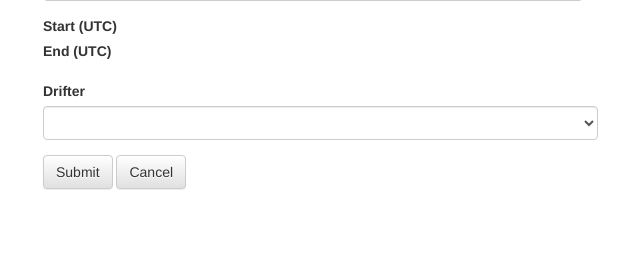
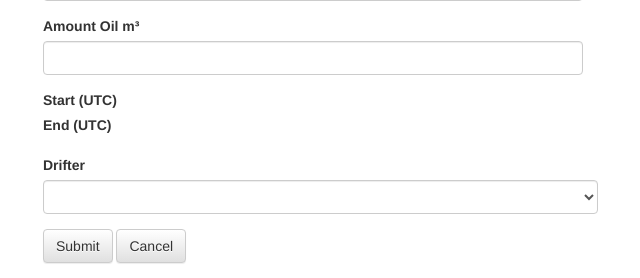
Before and after one commit to alpari01/msi-adrift, a Flask app: template webapp/templates/new.html in a window 1280 px wide. Shown: the part 617-895 px from the top of the page, without its empty margins (27-667 px from the left). Before the commit the page ends 807 px from the top, so only its background shows below. Run offline with Flask 3, Linux system fonts and the light colour scheme; the template is opened without the code that fills it, so the values that code supplies are empty; some libraries are stand-ins or nearby versions.

Commit message:
Simulation ajax API add custom oil amount slider

```diff
--- a/webapp/app.py
+++ b/webapp/app.py
@@ -132,6 +132,7 @@ def create_app():
         radius = 250
         duration = "12 hours"
         particles_amount = 1000
+        oil_amount = 10
 
         if context != None:
             latitude = context["latitude"]
@@ -160,6 +161,7 @@ def create_app():
                                duration=duration,
                                radius=radius,
                                particles_amount=particles_amount,
+                               oil_amount=oil_amount,
                                start_time=start_time,
                                longitude=longitude,
                                polygon=json.dumps([list(p) for p in polygon]))
@@ -426,6 +428,9 @@ def create_app():
         latitude = float(request.values.get('latitude', defaults["latitude"]))
         longitude = float(request.values.get('longitude', defaults["longitude"]))
 
+        oil_amount = int(request.values.get('oil_amount', '10'))
+        print(f"m3_per_hour: {oil_amount}")
+
         particles_amount = int(request.values.get('particles_amount', '1000'))
         print(f"number of particles: {particles_amount}")
 
@@ -467,6 +472,7 @@ def create_app():
             'input_path': input_path,
             'output_path': output_path,
             'particles_amount': particles_amount,
+            'oil_amount': oil_amount,
             'depth': depth,
             'radius': radius,
             'model': model,
--- a/webapp/templates/new.html
+++ b/webapp/templates/new.html
@@ -47,7 +47,7 @@
 
         @media screen and (min-width: 240px) {
             #particles_amount {
-                width: 520px;
+                width: 540px;
             }
         }
         @media screen and (min-width: 992px) {
@@ -57,6 +57,22 @@
         }
         @media screen and (min-width: 1200px) {
             #particles_amount {
+                width: 540px;
+            }
+        }
+
+        @media screen and (min-width: 240px) {
+            #oil_amount {
+                width: 520px;
+            }
+        }
+        @media screen and (min-width: 992px) {
+            #oil_amount {
+                width: 440px;
+            }
+        }
+        @media screen and (min-width: 1200px) {
+            #oil_amount {
                 width: 540px;
             }
         }
@@ -217,6 +233,10 @@
                 $("#particles_amount_label").text(value);
                 }});
 
+            $("#oil_amount").slider({formatter: function(value) {
+                $("#oil_amount_label").text(value);
+                }});
+
             $("input:text").focus(function() {
                 $(this).select();
                 });
@@ -305,6 +325,10 @@
                                 <input class="form-control" id="particles_amount" name="particles_amount" data-slider-id='particles_amount' data-slider-tooltip="hide" type="text" data-slider-min="5" data-slider-max="1000" data-slider-step="5" data-slider-value="{{particles_amount}}"/>
                             </div>
                             <div class="form-group">
+                                <label class="control-label">Amount Oil <span id="oil_amount_label"></span> m³ </label>
+                                <input class="form-control" id="oil_amount" name="oil_amount" data-slider-id='oil_amount' data-slider-tooltip="hide" type="text" data-slider-min="5" data-slider-max="1000" data-slider-step="5" data-slider-value="{{oil_amount}}"/>
+                            </div>
+                            <div class="form-group">
                                 <label class="control-label">Start (UTC)</label>
                                 <span id="start_time_label"></span>
                                 <br>
--- a/webapp/templates/project.html
+++ b/webapp/templates/project.html
@@ -118,6 +118,7 @@
                   <tr><th class="text-right">Location</th><td>{{latitude}}, {{longitude}}</td></tr>
                   <tr><th class="text-right">Radius</th><td id="ctx_radius"></td></tr>
                   <tr><th class="text-right">Particles</th><td id="ctx_particles_amount"></td></tr>
+                  <tr><th class="text-right">Oil Amount</th><td id="ctx_oil_amount"></td></tr>
                   <tr><th class="text-right">Model</th><td id="ctx_model"></td></tr>
                   <tr><th class="text-right">Drifter</th><td id="ctx_drifter"></td></tr>
                 </table>
@@ -143,8 +144,8 @@
             let colour_layer = function(series){
               return {
                  draw_points: function(this_draw,series,i,info,canvasWidth,canvasData){
-                   if( i== series.length || this_draw != current_draw){
-                     if(this_draw == current_draw){
+                   if (i== series.length || this_draw != current_draw) {
+                     if (this_draw == current_draw) {
                        let ctx = info.canvas.getContext('2d');
                        ctx.putImageData(canvasData,0,0);
                      }
```
Also changed, not shown: 1 other file.
